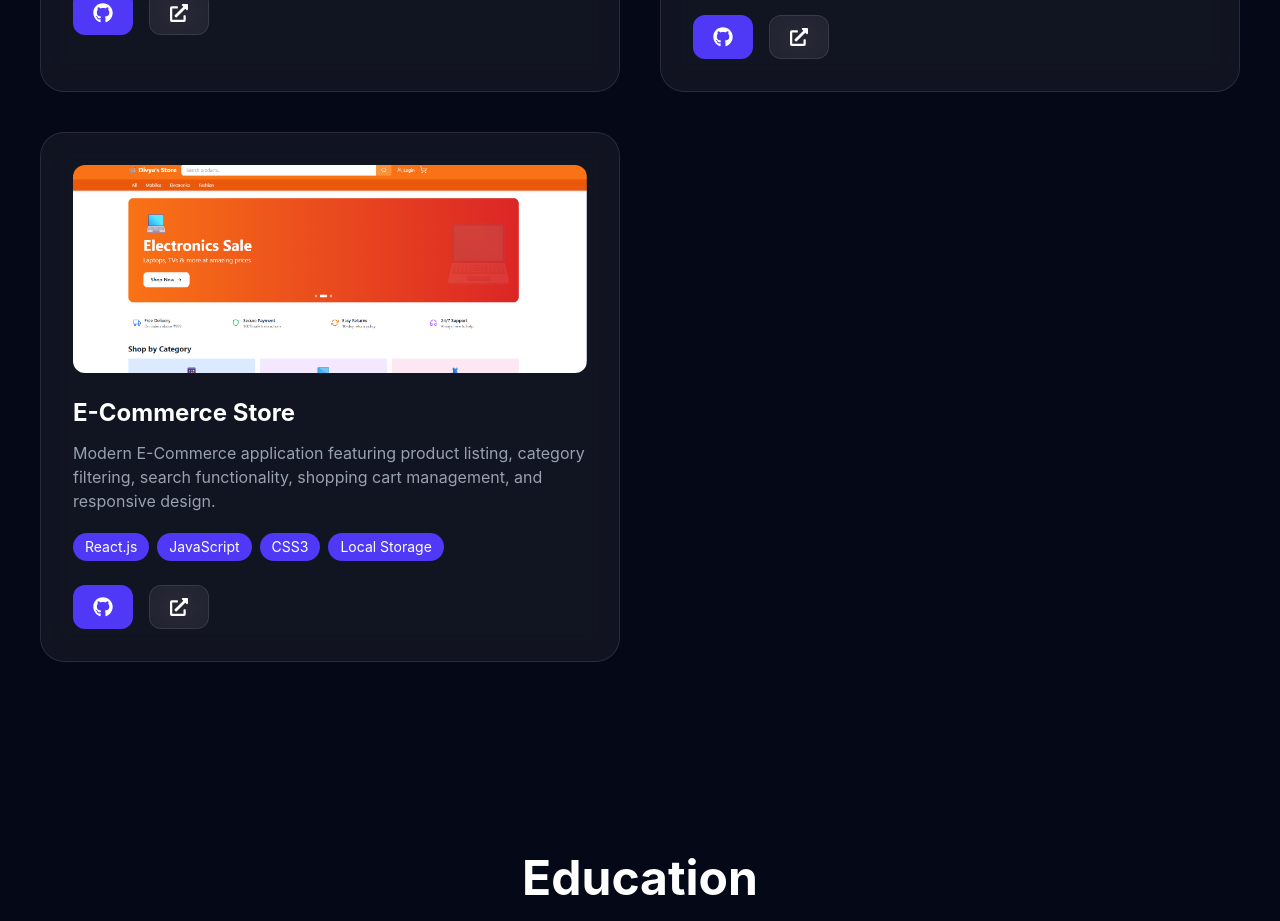
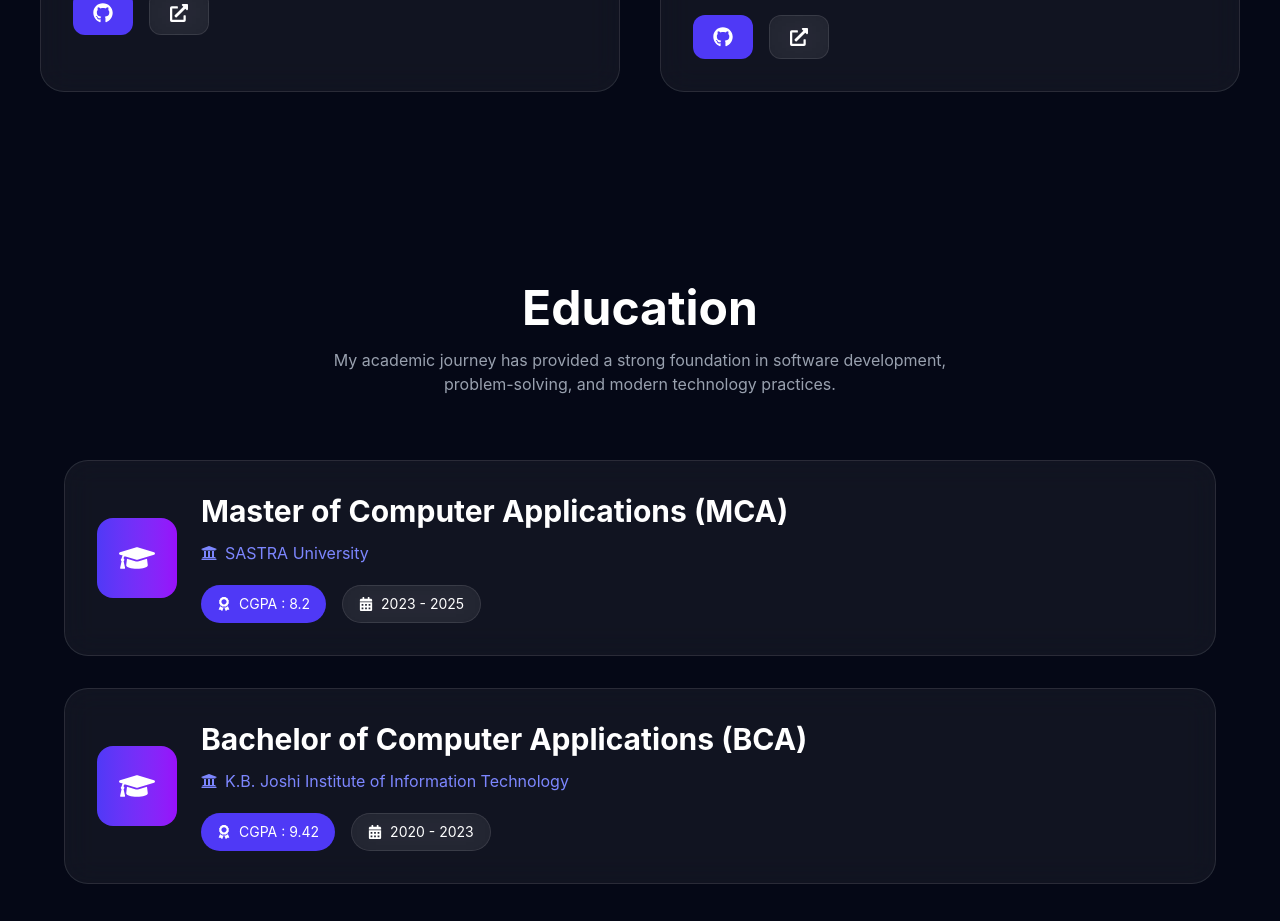
Before and after one commit to divyagaikwad09/professional_portfolio, a React (Vite) app: page / in a window 1280 px wide. Shown: the part 3720-4641 px from the top of the page. Built offline with nearby package versions, Linux system fonts and the light colour scheme.

Commit message:
Updated 2nd time portfolio UI

```diff
--- a/src/components/Projects.jsx
+++ b/src/components/Projects.jsx
@@ -29,21 +29,7 @@ function Projects() {
       "https://github.com/divyagaikwad09/Ecommerce_app_Final_Project",
     live: "#",
   },
-  {
-    title: "E-Commerce Store",
-    image: "/ecommerce-project.png",
-    tech: [
-      "React.js",
-      "JavaScript",
-      "CSS3",
-      "Local Storage",
-    ],
-    desc:
-      "Modern E-Commerce application featuring product listing, category filtering, search functionality, shopping cart management, and responsive design.",
-    github:
-      "https://github.com/divyagaikwad09/Ecommerce_app_Final_Project",
-    live: "#",
-  },
+
 
 ];
   return (
```
